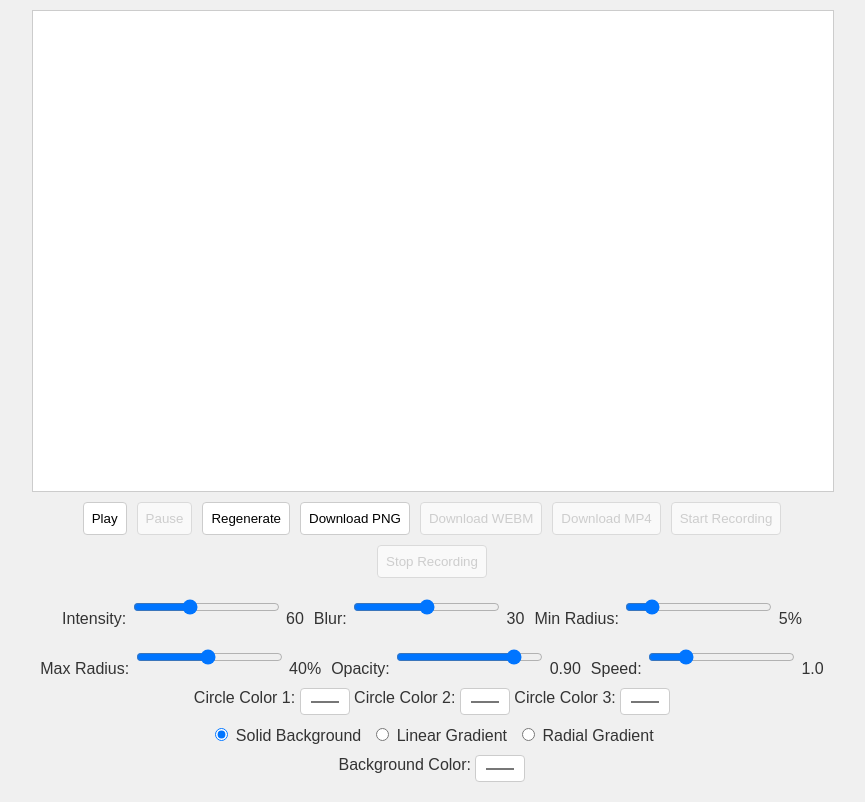
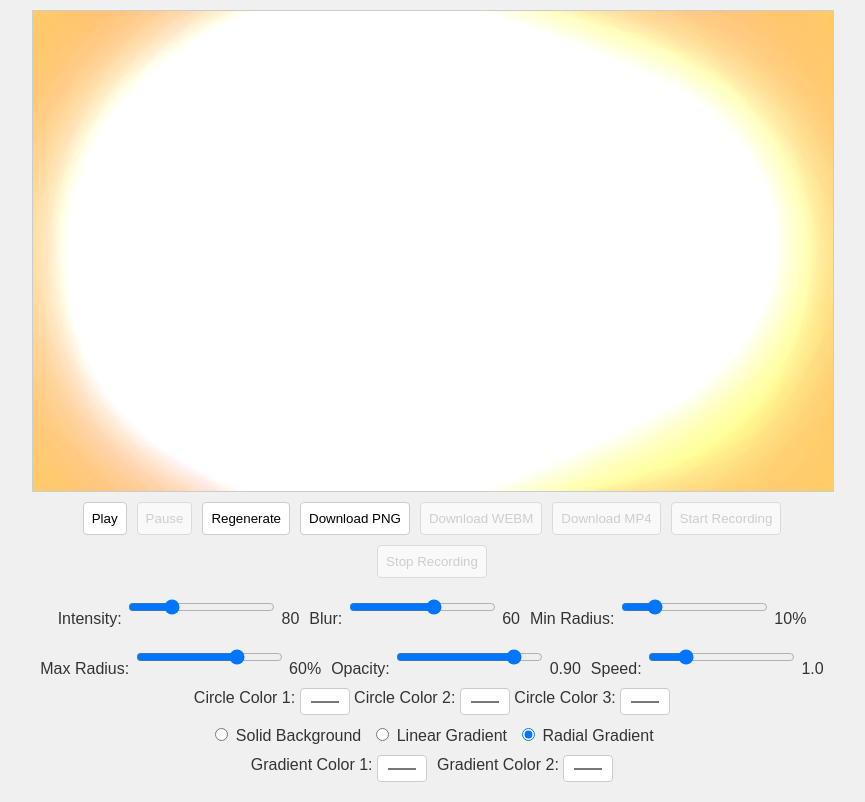
Before and after one commit to gattari86/dragathon, a plain HTML site: page index.html in a window 1280 px wide. Shown: the whole page, without its empty margins (208-1073 px from the left). Drawn offline with Linux system fonts and the light colour scheme.

Commit message:
Update index.html

```diff
--- a/index.html
+++ b/index.html
@@ -58,7 +58,7 @@
       }
     }
   </style>
-  <!-- ffmpeg.js for optional MP4 conversion -->
+  <!-- ffmpeg.js for optional MP4 conversion (works in modern browsers only) -->
   <script src="https://unpkg.com/@ffmpeg/ffmpeg@0.11.6/dist/ffmpeg.min.js"></script>
 </head>
 <body>
@@ -78,20 +78,20 @@
     <!-- Sliders for circle count, blur, size, etc. -->
     <div class="controls">
       <label>Intensity:
-        <input type="range" id="intensity" min="10" max="150" value="60">
-        <span id="intensityValue">60</span>
+        <input type="range" id="intensity" min="10" max="300" value="80">
+        <span id="intensityValue">80</span>
       </label>
       <label>Blur:
-        <input type="range" id="blur" min="0" max="60" value="30">
-        <span id="blurValue">30</span>
+        <input type="range" id="blur" min="0" max="100" value="60">
+        <span id="blurValue">60</span>
       </label>
       <label>Min Radius:
-        <input type="range" id="minRadius" min="1" max="50" value="5">
-        <span id="minRadiusValue">5</span>%
+        <input type="range" id="minRadius" min="1" max="60" value="10">
+        <span id="minRadiusValue">10</span>%
       </label>
       <label>Max Radius:
-        <input type="range" id="maxRadius" min="1" max="80" value="40">
-        <span id="maxRadiusValue">40</span>%
+        <input type="range" id="maxRadius" min="1" max="80" value="60">
+        <span id="maxRadiusValue">60</span>%
       </label>
       <label>Opacity:
         <input type="range" id="opacity" min="0.1" max="1" step="0.01" value="0.9">
@@ -110,31 +110,31 @@
           <input type="color" class="circle-color" value="#ff5599">
         </label>
         <label>Circle Color 2:
-          <input type="color" class="circle-color" value="#55ffcc">
+          <input type="color" class="circle-color" value="#ff55ff">
         </label>
         <label>Circle Color 3:
-          <input type="color" class="circle-color" value="#ffdd55">
+          <input type="color" class="circle-color" value="#ffaa33">
         </label>
       </div>
     </div>
 
     <!-- Background type + color pickers -->
     <div class="controls">
-      <label><input type="radio" name="backgroundType" value="solid" checked> Solid Background</label>
+      <label><input type="radio" name="backgroundType" value="solid"> Solid Background</label>
       <label><input type="radio" name="backgroundType" value="linear"> Linear Gradient</label>
-      <label><input type="radio" name="backgroundType" value="radial"> Radial Gradient</label>
+      <label><input type="radio" name="backgroundType" value="radial" checked> Radial Gradient</label>
     </div>
-    <div id="solidColorOption" class="controls">
+    <div id="solidColorOption" class="controls hidden">
       <label>Background Color:
-        <input type="color" id="bgColor1" value="#ffffff">
+        <input type="color" id="bgColor1" value="#222222">
       </label>
     </div>
-    <div id="gradientOptions" class="controls hidden">
+    <div id="gradientOptions" class="controls">
       <label>Gradient Color 1:
-        <input type="color" id="bgColorGradient1" value="#ffffff">
+        <input type="color" id="bgColorGradient1" value="#ff77aa">
       </label>
       <label>Gradient Color 2:
-        <input type="color" id="bgColorGradient2" value="#cccccc">
+        <input type="color" id="bgColorGradient2" value="#ffcc66">
       </label>
     </div>
 
@@ -189,10 +189,10 @@
 
     // --- State Variables ---
     let baseCircleColors = [];
-    let intensity = 60;
-    let blurAmount = 30;
-    let minRadiusPercent = 5;
-    let maxRadiusPercent = 40;
+    let intensity = 80;
+    let blurAmount = 60;
+    let minRadiusPercent = 10;
+    let maxRadiusPercent = 60;
     let maxOpacity = 0.9;
     let speedMultiplier = 1.0;
     let circles = [];
@@ -203,9 +203,9 @@
     let statusTimeout = null;
 
     // Background state
-    let backgroundType = 'solid';
-    let backgroundColor1 = '#ffffff';
-    let backgroundColor2 = '#cccccc';
+    let backgroundType = 'radial';
+    let backgroundColor1 = '#ff77aa';
+    let backgroundColor2 = '#ffcc66';
 
     // --- Media Recorder State ---
     let mediaRecorder = null;
@@ -284,7 +284,8 @@
     function resizeCanvas() {
       const container = canvas.parentElement;
       canvasWidth = container.clientWidth;
-      canvasHeight = container.clientWidth * 0.6; // 60% ratio for a nice rectangular area
+      // Keep a decent aspect ratio
+      canvasHeight = Math.floor(canvasWidth * 0.6);
       canvas.width = canvasWidth;
       canvas.height = canvasHeight;
     }
@@ -340,18 +341,12 @@
       ctx.fillRect(0, 0, canvasWidth, canvasHeight);
     }
 
-    /**
-     * Draw circles in a bokeh style:
-     * - Use a radial gradient from circle.color (at center) to transparent (at edges).
-     * - Apply a blur filter if supported.
-     * - Use a "lighter" blend mode for bright overlaps.
-     */
     function drawCircles() {
       ctx.save();
-      // Use "lighter" (or "screen") so overlapping circles become brighter
+      // Use "lighter" so overlapping circles glow more brightly
       ctx.globalCompositeOperation = 'lighter';
 
-      // If the browser supports canvas filters, apply blur. Otherwise fallback to shadowBlur.
+      // If the browser supports canvas filters, apply blur to each circle
       if ('filter' in ctx) {
         ctx.filter = `blur(${blurAmount}px)`;
         circles.forEach(circle => {
@@ -368,7 +363,7 @@
           ctx.fill();
         });
       } else {
-        // Fallback for older browsers: shadowBlur (not identical, but similar)
+        // Fallback for older browsers: shadowBlur
         circles.forEach(circle => {
           ctx.save();
           ctx.shadowBlur = blurAmount;
@@ -442,6 +437,7 @@
         animationFrameId = null;
         playBtn.disabled = false;
         pauseBtn.disabled = true;
+        // If paused, disallow starting a new recording
         startRecordBtn.disabled = true;
         stopRecordBtn.disabled = !isRecording;
         downloadWebmBtn.disabled = true;
@@ -495,7 +491,7 @@
     }
     function startRecording() {
       if (!window.MediaRecorder || !MediaRecorder.isTypeSupported(MimeType)) {
-        showStatus(`Error: Recording (${MimeType}) not supported.`);
+        showStatus(`Error: Recording (${MimeType}) not supported in this browser.`);
         console.error('MediaRecorder API or MimeType not supported.');
         return;
       }
@@ -559,6 +555,7 @@
 
     // --- Download Handlers ---
     downloadPngBtn.addEventListener('click', () => {
+      // Redraw final frame if paused
       if (isPaused) drawFrame();
       const link = document.createElement('a');
       link.download = 'bokeh-art-frame.png';
```
